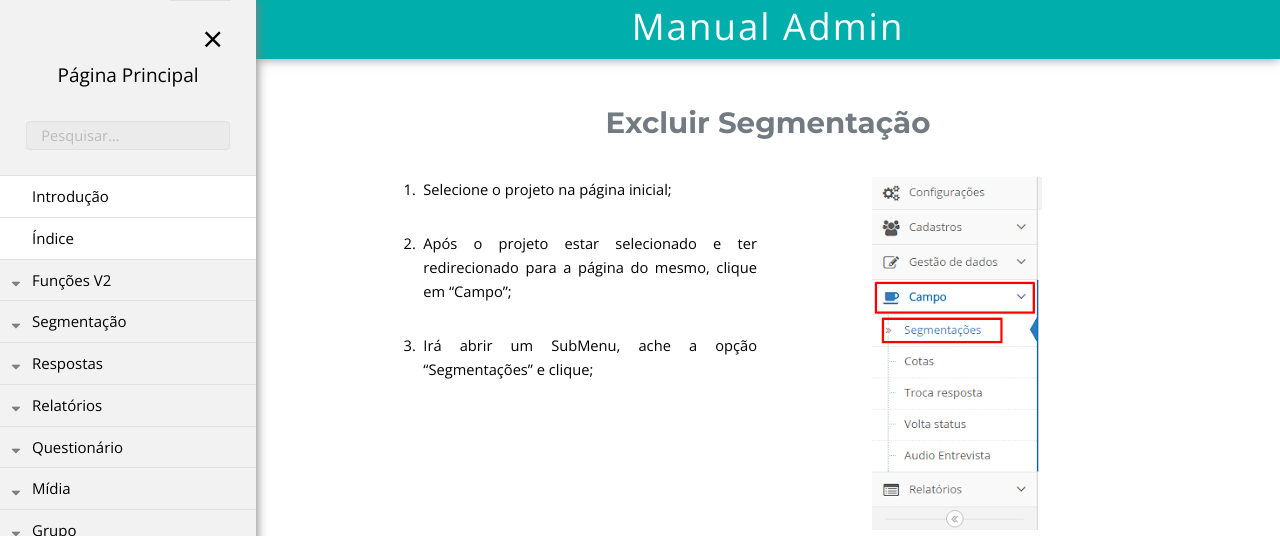
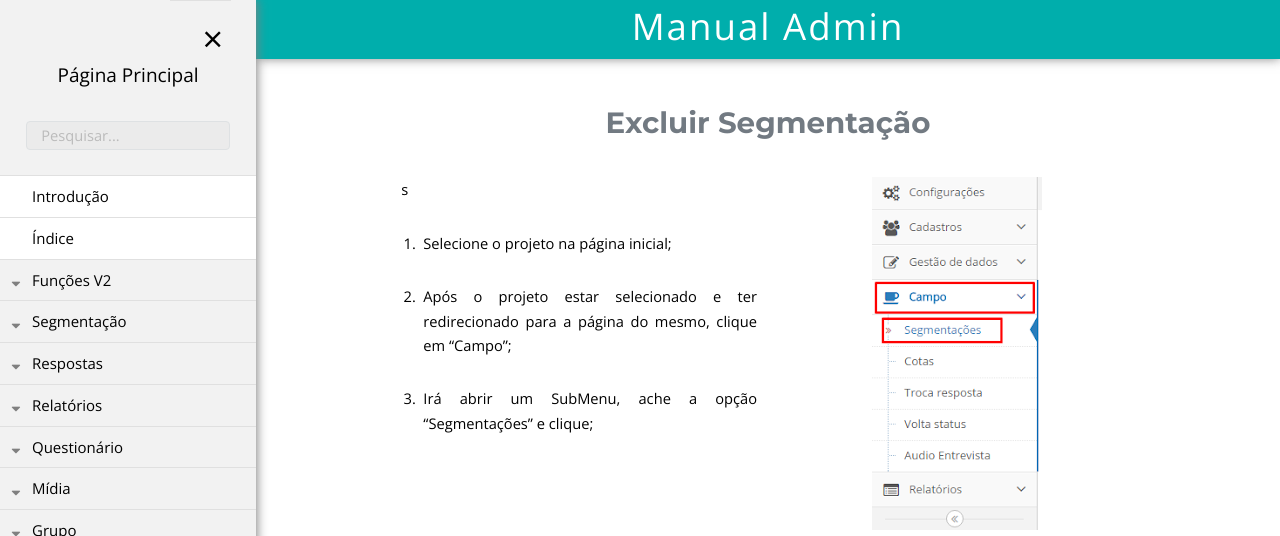
Before and after one commit to rogerio-figueiredo-hsr/hsrtechonline.github.io, a Jekyll site: the page built from _posts/2020-02-12-excluir-segmentacao-novo.md, in a window 1280 px wide and 900 px high, cut to the strip 0-536 px from the top of the window. Built offline with Jekyll 4.4.1, drawn with Linux system fonts in a browser that asks for light colours.

Commit message:
excluir-segmentacao

```diff
--- a/_posts/2020-02-12-excluir-segmentacao-novo.md
+++ b/_posts/2020-02-12-excluir-segmentacao-novo.md
@@ -8,7 +8,7 @@ pasta: "Segmentacao"
 # Excluir Segmentação
 
 <div class="row" markdown="1">
-<div class="6u 12u$(small)" markdown="1">
+<div class="6u 12u$(small)" markdown="1">s
 1. Selecione o projeto na página inicial;
 
 2. Após o projeto estar selecionado e ter redirecionado para a página do mesmo, clique em "Campo";
```
